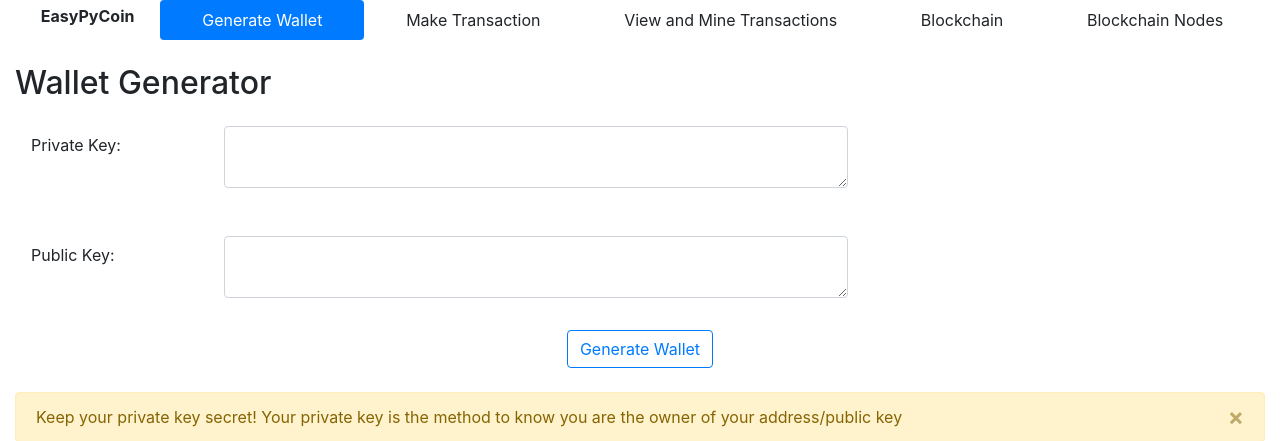
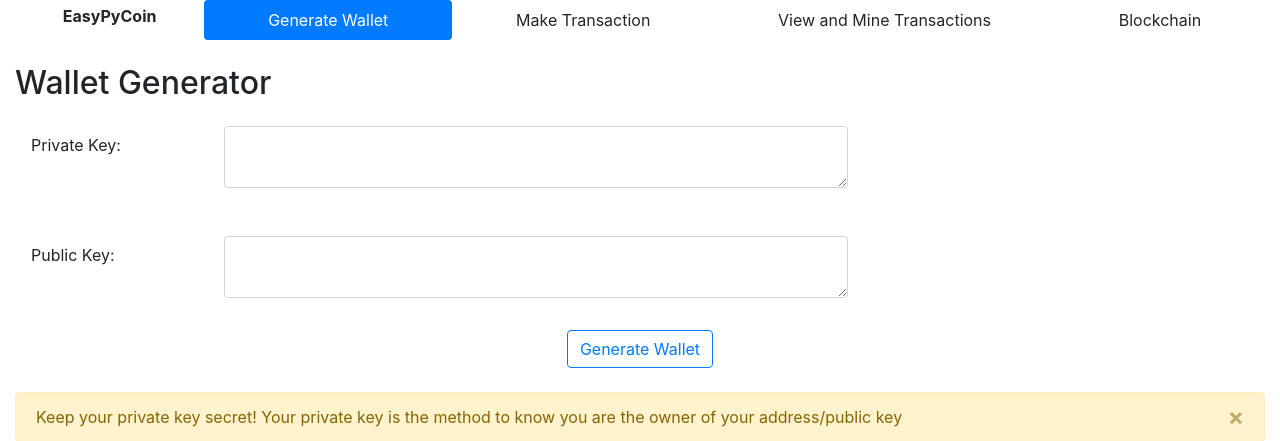
Before and after one commit to jchallenger1/easypycoin, a Flask app: page / in a window 1280 px wide. Shown: the top 441 px of the page. Run offline with Flask 2, Linux system fonts and the light colour scheme; parts of the project's set-up code (start-up, migrations or seed data) failed here and were passed over; some libraries are stand-ins or nearby versions.

Commit message:
removed nodes tab

```diff
--- a/dbmodels.py
+++ b/dbmodels.py
@@ -3,7 +3,7 @@ import uuid
 
 import sqlalchemy.types as types
 from cryptography.hazmat.primitives import serialization
-from cryptography.hazmat.primitives._serialization import PrivateFormat, NoEncryption
+from cryptography.hazmat.primitives.serialization import PrivateFormat, NoEncryption
 from cryptography.hazmat.primitives.serialization import Encoding, PublicFormat
 
 
--- a/templates/index.html
+++ b/templates/index.html
@@ -46,10 +46,6 @@
             <a class="flex-sm-fill text-sm-center nav-link" id="chain-tab" data-bs-toggle="tab"
                data-bs-target="#chain" type="button" role="tab" aria-controls="chain" aria-selected="false">
                 Blockchain</a>
-
-            <a class="flex-sm-fill text-sm-center nav-link" id="chain-nodes-tab" data-bs-toggle="tab"
-               data-bs-target="#chain-nodes" type="button" role="tab" aria-controls="chain-nodes" aria-selected="false">
-                Blockchain Nodes</a>
 
         </div>
     </nav>
@@ -256,11 +252,6 @@
             </div>
         </div>
 
-        <!-- Blockchain Nodes Tab -->
-        <div class="tab-pane fade" id="chain-nodes" role="tabpanel" aria-labelledby="chain-nodes-tab">
-            Text5
-        </div>
-
     </div>
 </div>
 
```
